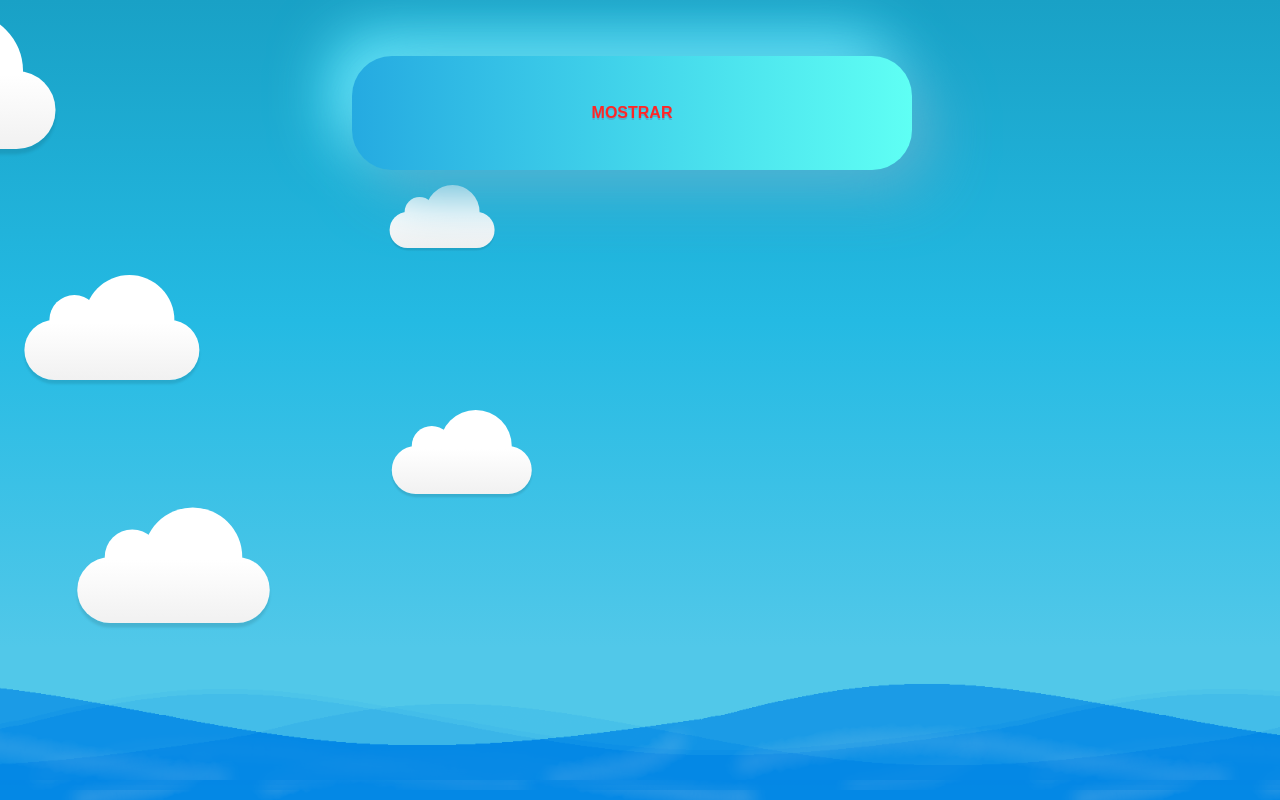
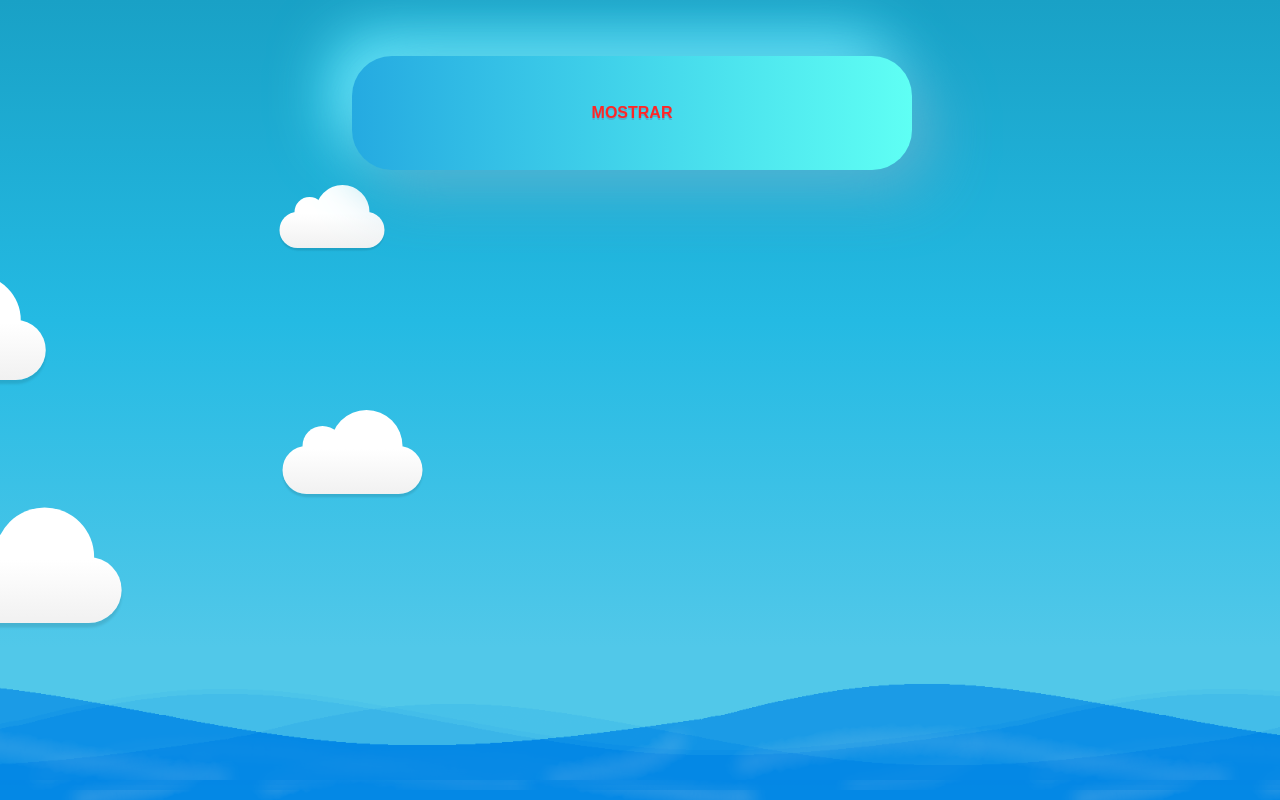
Before and after one commit to FelipeQDC/Angular-Animation-Project, an Angular app: page / in a window 1280 px wide. Built offline with nearby package versions, Linux system fonts and the light colour scheme.

Commit message:
Update styles.css

```diff
--- a/src/styles.css
+++ b/src/styles.css
@@ -132,28 +132,28 @@ z-index: 1001;
 
   @-webkit-keyframes animateCloud {
     0% {
-        margin-left: -1000px;
+        margin-left: -100vw;
     }
     100% {
-        margin-left: 100%;
+        margin-left: 100vw;
     }
 }
 
 @-moz-keyframes animateCloud {
     0% {
-        margin-left: -1000px;
+        margin-left: -100vw;
     }
     100% {
-        margin-left: 100%;
+        margin-left: 100vw;
     }
 }
 
 @keyframes animateCloud {
     0% {
-        margin-left: -1000px;
+        margin-left: -100vw;
     }
     100% {
-        margin-left: 100%;
+        margin-left: 100vw;
     }
 }
 
@@ -214,12 +214,11 @@ z-index: 1001;
 .cloud {
 	background: #fff;
 	background: -moz-linear-gradient(top,  #fff 5%, #f1f1f1 100%);
-	background: -webkit-gradient(linear, left top, left bottom, color-stop(5%,#fff), color-stop(100%,#f1f1f1));
 	background: -webkit-linear-gradient(top,  #fff 5%,#f1f1f1 100%);
 	background: -o-linear-gradient(top,  #fff 5%,#f1f1f1 100%);
 	background: -ms-linear-gradient(top,  #fff 5%,#f1f1f1 100%);
 	background: linear-gradient(top,  #fff 5%,#f1f1f1 100%);
-	filter: progid:DXImageTransform.Microsoft.gradient( startColorstr='#fff', endColorstr='#f1f1f1',GradientType=0 );
+
 
 	-webkit-border-radius: 100px;
 	-moz-border-radius: 100px;
@@ -262,3 +261,12 @@ z-index: 1001;
 	right: 50px;
 	top: -90px;
 }
+
+@media screen and (max-width: 768px) {
+  html,body{
+    overflow-x: hidden;
+  }
+  body{
+    width: 100vw; overflow-x: hidden;
+  }
+}
```
